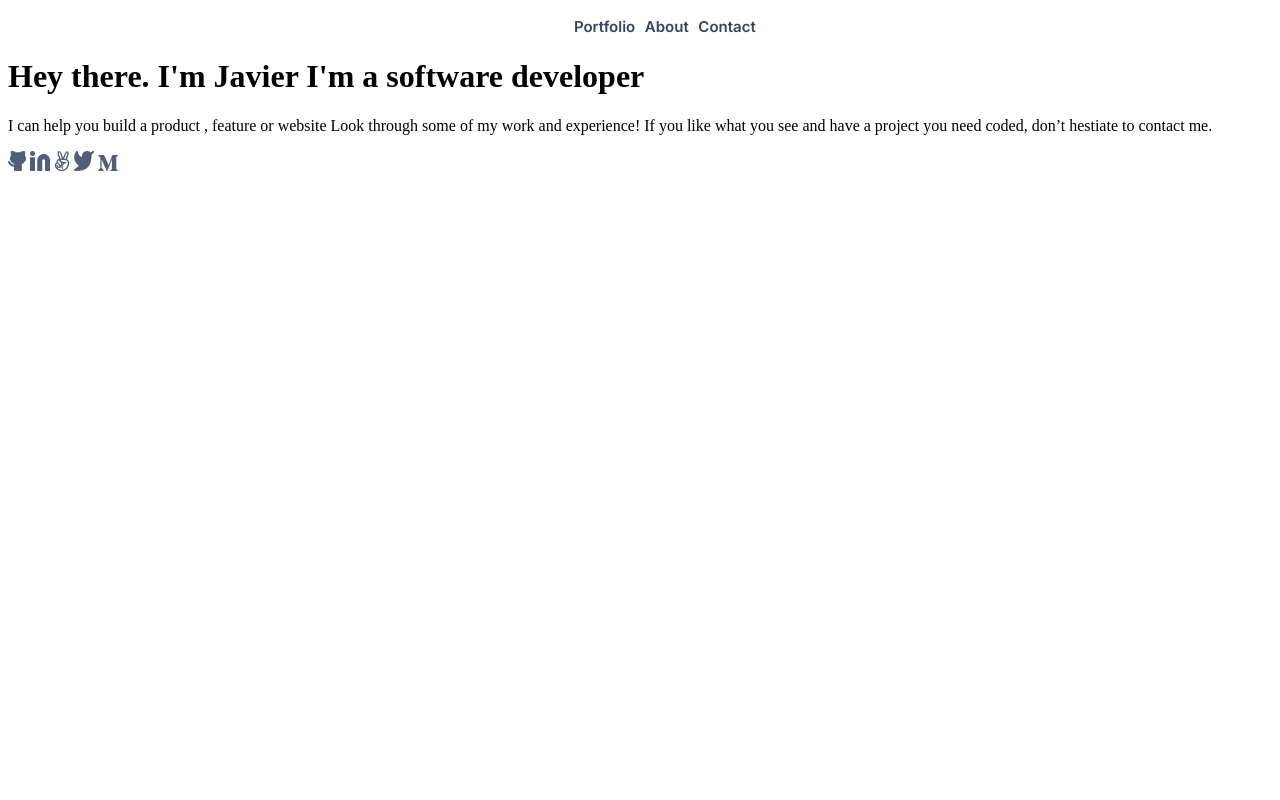
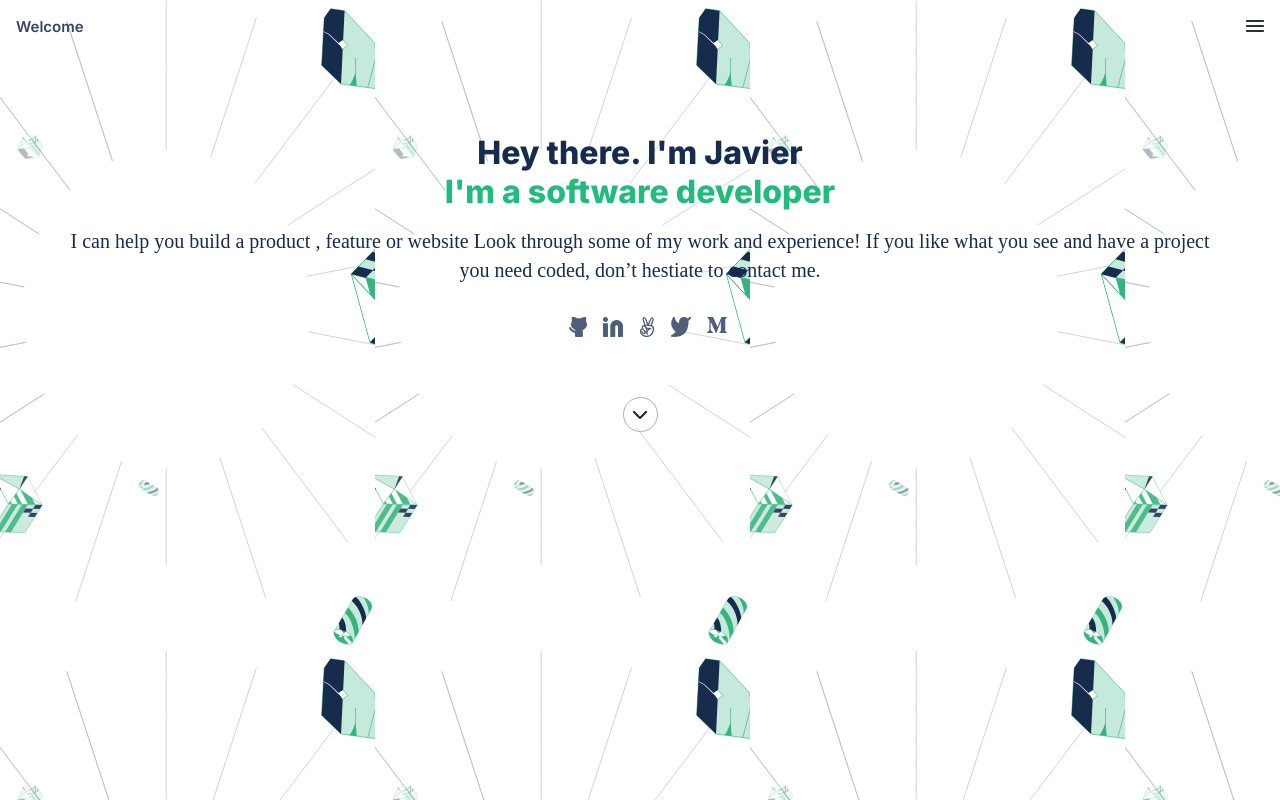
Before and after one commit to Javivy/portfolio-microverse, a website: page index.html in a window 1280 px wide. Drawn offline with Linux system fonts and the light colour scheme.

Commit message:
Style headline section, edit structure and add files

```diff
--- a/index.html
+++ b/index.html
@@ -6,32 +6,43 @@
     <meta name="viewport" content="width=device-width, initial-scale=1.0" />
     <title>Portfolio Microverse</title>
     <link rel="stylesheet" href="styles/styles.css" />
-    <link href="https://fonts.googleapis.com/css2?family=Inter:wght@100;200;300;400;500;600&display=swap" rel="stylesheet">
+    <link href="https://fonts.googleapis.com/css2?family=Inter:wght@100;200;300;400;500;600;700;800;900&display=swap" rel="stylesheet">
   </head>
   <body>
+
+    <header>
+      <!-- NAVBAR -->
+
       <nav>
           <ul>
-          <li class="navbar-link"><a href="#">Portfolio</a></li>
-          <li class="navbar-link"><a href="#">About</a></li>
-          <li class="navbar-link"><a href="#">Contact</a></li>
+            <li class="navbar-link"><a href="#">Welcome</a></li>
+            <li class="navbar-link"><a href="#"><img src="icons/menu-icon.png" alt="Icon"></a></li>
           </ul>
       </nav>
+
+      <!-- HEADLINE -->
+
       <div class="headline">
         <h1>
-        <span>Hey there. I'm Javier</span>
-        <span>I'm a software developer</span>
+          <span class="dark-blue">Hey there. I'm Javier</span>
+          <span class="green">I'm a software developer</span>
         </h1>
         <p>
           I can help you build a product , feature or website Look through some of my work and experience! If you like what you see and have a project you need coded,
           don’t hestiate to contact me.
         </p>
         <div class="social-media-headline">
-        <a href="#"><img src="icons/Vector.png"></a>
-        <a href="#"><img src="icons/Frame.png"></a>
-        <a href="#"><img src="icons/Vector-hand.png"></a>
-        <a href="#"><img src="icons/twitter.png"></a>
-        <a href="#"><img src="icons/m-icon.png"></a>
+          <a href="#"><img src="icons/Vector.png" alt="Github"></a>
+          <a href="#"><img src="icons/Frame.png" alt="Linkedin"></a>
+          <a href="#"><img src="icons/Vector-hand.png" alt="Icon"></a>
+          <a href="#"><img src="icons/twitter.png" alt="Twitter"></a>
+          <a href="#"><img src="icons/m-icon.png" alt="Icon"></a>
+        </div>
+        <div class="chevron-down">
+          <a href="#"><img src="icons/chevron-down.png" alt="Icon"></a>
         </div>
       </div>
+    </header>
+
   </body>
 </html>
--- a/styles/styles.css
+++ b/styles/styles.css
@@ -1,19 +1,31 @@
+* {
+  padding: 0;
+  margin: 0;
+  box-sizing: border-box;
+}
+
+header {
+  background-image: url('../images/Header-llustration-desktop.svg');
+  height: 100vh;
+}
+
 /* NAVBAR */
 
 nav {
-  width: 40%;
+  /* width: 40%; */
   margin: 0 auto;
   font-family: 'Inter', sans-serif;
+  padding-top: 1rem;
 }
 
 ul {
   display: flex;
   list-style: none;
-  justify-content: center;
+  justify-content: space-between;
 }
 
 .navbar-link {
-  padding-left: 0.6rem;
+  padding: 0 1rem;
 }
 
 .navbar-link > a {
@@ -23,3 +35,74 @@ ul {
   line-height: 20px;
   font-weight: 600;
 }
+
+/* HEADLINE */
+
+.headline {
+  display: flex;
+  flex-direction: column;
+  align-items: center;
+  margin-top: 6rem;
+}
+
+.headline > h1 {
+  display: flex;
+  flex-direction: column;
+  align-items: center;
+  font-family: 'Inter', sans-serif;
+  font-weight: 800;
+}
+
+.dark-blue {
+  color: #172b4d;
+}
+
+.green {
+  color: #23bb7c;
+}
+
+.headline > p {
+  margin-top: 1rem;
+  width: 50%;
+  line-height: 1.8rem;
+  text-align: center;
+  font-size: 20px;
+  color: #172b4d;
+}
+
+/* HEADER LINKS SECTION */
+
+.social-media-headline {
+  display: flex;
+  margin-top: 2rem;
+}
+
+.social-media-headline > a {
+  margin-left: 1rem;
+}
+
+.chevron-down {
+  border: 1px solid #afafaf;
+  border-radius: 50%;
+  margin-top: 3.5rem;
+  cursor: pointer;
+  height: 35px;
+  width: 35px;
+  display: flex;
+  justify-content: center;
+  align-items: center;
+}
+
+@media screen and (min-width: 200px) {
+  header {
+    background-image: url('../images/header-illsutration-mobile.svg');
+  }
+
+  .headline > h1 {
+    text-align: center;
+  }
+
+  .headline > p {
+    width: 90%;
+  }
+}
```
Also changed, not shown: icons/chevron-down.png (added), icons/menu-icon.png (added), images/header-illsutration-mobile.svg (added). Lines whose indentation alone changed are shown as unchanged.
